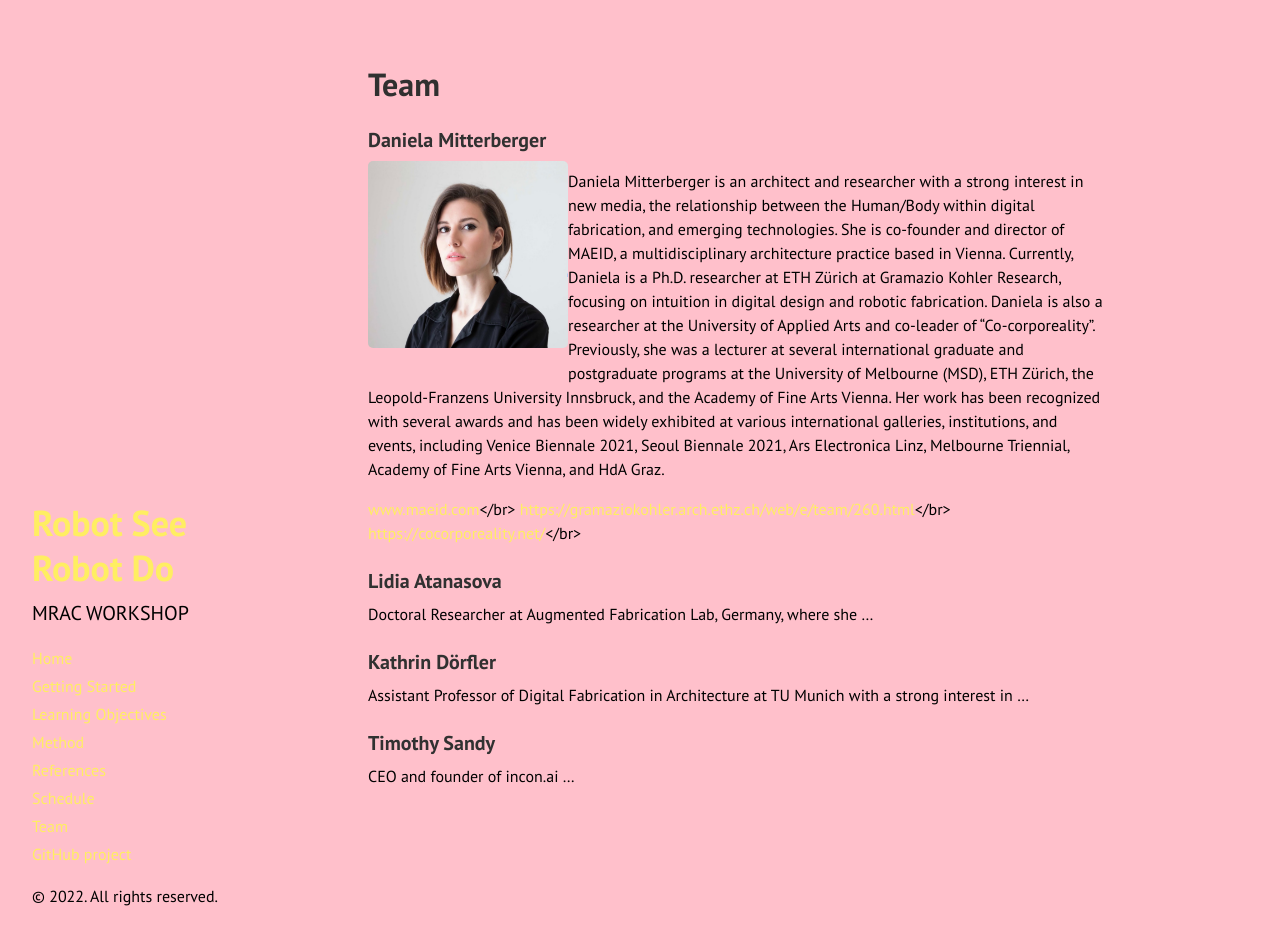
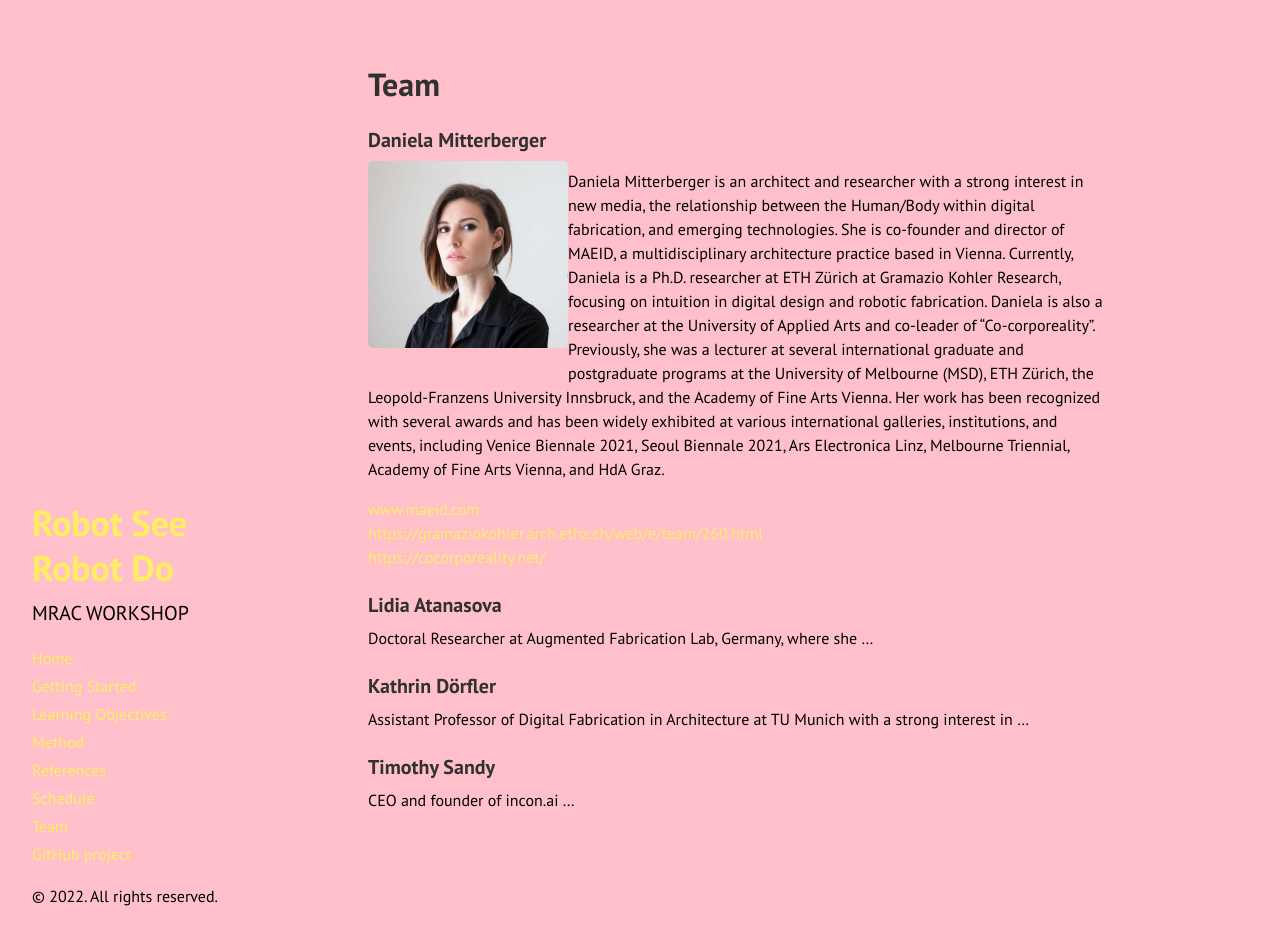
Before and after one commit to augmentedfabricationlab/robot_see_robot_do, a Jekyll site: the page built from docs/team.md, in a window 1280 px wide and 940 px high. Built offline with Jekyll 4.4.1, drawn with Linux system fonts in a browser that asks for light colours; Markdown is read by kramdown in place of the engine named in the settings.

```diff
--- a/docs/team.md
+++ b/docs/team.md
@@ -10,9 +10,9 @@ title: Team
 
 Daniela Mitterberger is an architect and researcher with a strong interest in new media, the relationship between the Human/Body within digital fabrication, and emerging technologies. She is co-founder and director of MAEID, a multidisciplinary architecture practice based in Vienna. Currently, Daniela is a Ph.D. researcher at ETH Zürich at Gramazio Kohler Research, focusing on intuition in digital design and robotic fabrication. Daniela is also a researcher at the University of Applied Arts and co-leader of “Co-corporeality”. Previously, she was a lecturer at several international graduate and postgraduate programs at the University of Melbourne (MSD), ETH Zürich, the Leopold-Franzens University Innsbruck, and the Academy of Fine Arts Vienna. Her work has been recognized with several awards and has been widely exhibited at various international galleries, institutions, and events, including Venice Biennale 2021, Seoul Biennale 2021, Ars Electronica Linz, Melbourne Triennial, Academy of Fine Arts Vienna, and HdA Graz.
 
-[www.maeid.com](www.maeid.com)</br>
-[https://gramaziokohler.arch.ethz.ch/web/e/team/260.html](https://gramaziokohler.arch.ethz.ch/web/e/team/260.html)</br>
-[https://cocorporeality.net/](https://cocorporeality.net/)</br>
+[www.maeid.com](www.maeid.com)<br>
+[https://gramaziokohler.arch.ethz.ch/web/e/team/260.html](https://gramaziokohler.arch.ethz.ch/web/e/team/260.html)<br>
+[https://cocorporeality.net/](https://cocorporeality.net/)<br>
 
 ### Lidia Atanasova
 Doctoral Researcher at Augmented Fabrication Lab, Germany, where she ...
```
